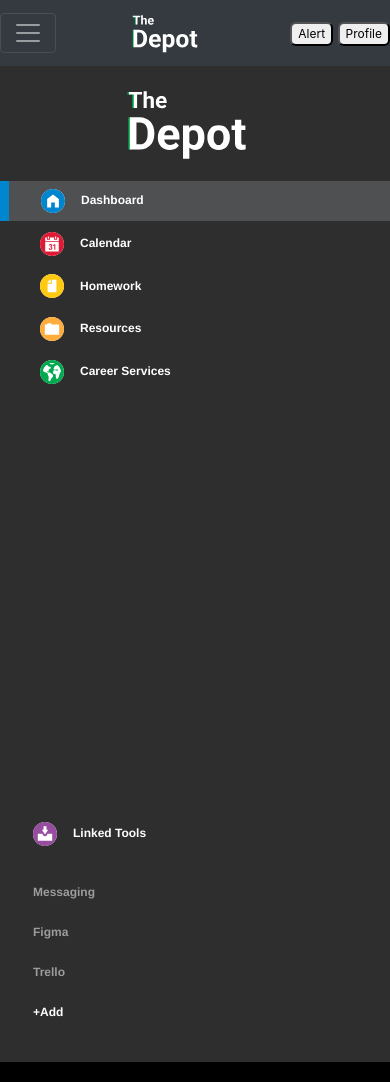
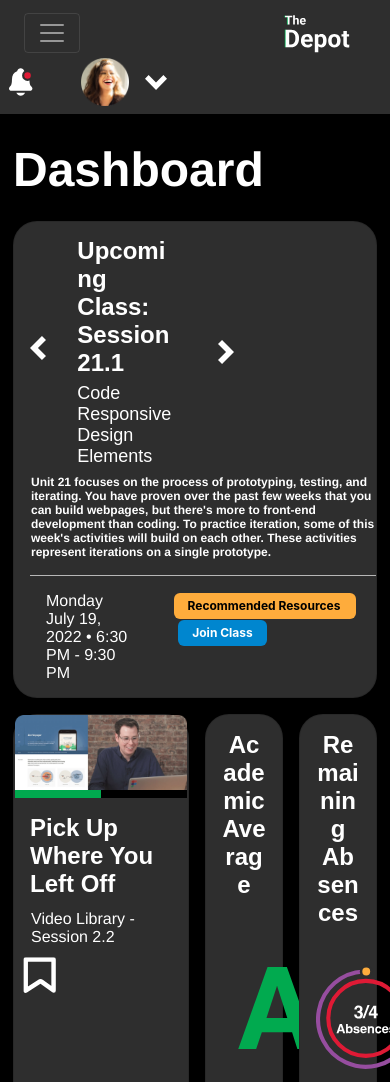
Before and after one commit to awiatros/UX_UI_Final-2, a plain HTML site: page index.html in a window 390 px wide. Shown: the top 1082 px of the page. Drawn offline with nearby package versions, Linux system fonts and the light colour scheme.

Commit message:
Dashboard desktop done

```diff
--- a/css/style.css
+++ b/css/style.css
@@ -48,8 +48,6 @@
     font-weight: bold;
 }
 
-
-
 h1 {
     color: white;
     font: bold 30px "Helvetica", sans-serif
@@ -83,7 +81,12 @@ button {
 
 .mobile-nav {
     padding: 8px 0px;
+    background-color: #2E2E2E !important;
+    right: 0px !important;
+    width: 100%;
+    margin: 0px;
 }
+
 .nav-subhead {
     border: 1px solid black;
     padding: 8px 0;
@@ -151,16 +154,12 @@ button {
     padding: 0.5rem 1rem;
 }
 
-.nav-link {
-    border: 1px solid black;
-}
-
 .nav-link:hover {
     cursor: pointer;
 }
 
 .spacer-nav {
-    height: 50vh;
+    height: 51vh;
 }
 
 .side-icon {
@@ -518,13 +517,14 @@ th {
 
 /*Media Queries*/
 
-@media (min-width: 769px) {
+@media (min-width: 990px) {
     .mobile-nav {
         display: none;
     }
 }
+
 @media (max-width: 768px) {
-    .right-sidebar, .side-nav {
+    .right-sidebar {
         display: none;
     }
 }
--- a/index.html
+++ b/index.html
@@ -15,25 +15,25 @@
 
 <body>
   <!--Mobile Nav-->
-  <nav class="navbar navbar-expand-lg navbar-dark bg-dark mobile-nav">
-    <button class="navbar-toggler" type="button" data-toggle="collapse" data-target="#navbarNavDropdown"
+  <nav class="navbar navbar-expand-lg navbar-dark bg-dark mobile-nav px-4">
+    <button class="navbar-toggler mr-5" type="button" data-toggle="collapse" data-target="#navbarNavDropdown"
       aria-controls="navbarNavDropdown" aria-expanded="false" aria-label="Toggle navigation">
       <span class="navbar-toggler-icon"></span>
     </button>
-    <div>
+    <div class="pl-5">
       <a class="navbar-brand" href="#">
-        <img src="images/logo.svg" width=auto height="40" class="d-inline-block align-top" alt="">
+        <img src="images/logo.svg" width=auto height="40" class="d-inline-block align-top" alt="text image displaying 'the Depot'">
       </a>
     </div>
     <div>
-      <button>Alert</button>
-      <button>Profile</button>
+      <div class="row right-icons d-flex justify-content-between">
+        <img src="images/alert.svg" class="icon py-auto my-auto pr-4 mr-4" alt="bell with red dot in top right">
+        <img src="images/profile.png" class="profile py-auto my-auto" alt="round image of smiling woman">
+        <img src="images/chev-down.svg" class="icon-sm chev-down py-auto my-auto mr-4 ml-3" alt="downard-pointing chevron">
+      </div>
     </div>
     <div class="collapse navbar-collapse" id="navbarNavDropdown">
       <ul class="navbar-nav">
-        <li class="nav-item active">
-          <a class="nav-link" href="#">Dashboard <span class="sr-only">(current)</span></a>
-        </li>
         <li class="nav-item">
           <a class="nav-link" href="#">Calendar</a>
         </li>
@@ -47,7 +47,7 @@
           <a class="nav-link" href="#">Career Services</a>
         </li>
         <li class="nav-item nav-subhead">
-          <p>Linked Tools</p>
+          <p class="text-white text-bold">Linked Tools</p>
         </li>
         <li class="nav-item">
           <a class="nav-link" href="#">Messaging</a>
@@ -67,32 +67,32 @@
   <!--Main-->
   <div class="row dash-main">
     <!--Side Nav-->
-    <div class="col-lg-2 col-md-2 d-block h-100 side-nav">
+    <div class="col-lg-2 col-md-2 d-none d-lg-block h-100 side-nav">
       <nav class="navbar pl-0">
         <div class="navbar-brand pl-0 mx-auto my-2">
           <img src="images/logo.svg" width=120 class="d-inline-block align-top" alt="The Depot">
         </div>
       </nav>
       <div class="nav-set">
-        <div class="row nav-link current-page d-flex">
+        <div class="row current-page d-flex">
           <div class="nav-tag"></div>
           <a class="sidebar-link dash-bar ml-3" href="#"><img src="images/dash-icon.svg"
               alt="blue circle with house icon" class="side-icon pr-3">Dashboard</a>
         </div>
-        <div class="row nav-link ml-4">
-          <a class="sidebar-link" href="#"><img src="images/cal-icon.svg" alt="red circle with calendar icon"
+        <div class="row nav-link pl-5">
+          <a class="sidebar-link pl-2" href="#"><img src="images/cal-icon.svg" alt="red circle with calendar icon"
               class="side-icon pr-3">Calendar</a>
         </div>
-        <div class="row nav-link ml-4">
-          <a class="sidebar-link" href="#"><img src="images/homework.svg" alt="yellow circle with paper icon"
+        <div class="row nav-link pl-5">
+          <a class="sidebar-link pl-2" href="#"><img src="images/homework.svg" alt="yellow circle with paper icon"
               class="side-icon pr-3">Homework</a>
         </div>
-        <div class="row nav-link ml-4">
-          <a class="sidebar-link" href="#"><img src="images/resources.svg" alt="orange circle with folder icon"
+        <div class="row nav-link pl-5">
+          <a class="sidebar-link pl-2" href="#"><img src="images/resources.svg" alt="orange circle with folder icon"
               class="side-icon pr-3">Resources</a>
         </div>
-        <div class="row nav-link ml-4">
-          <a class="sidebar-link" href="#"><img src="images/career.svg" alt="globe icon" class="side-icon pr-3">Career
+        <div class="row nav-link pl-5">
+          <a class="sidebar-link pl-2" href="#"><img src="images/career.svg" alt="globe icon" class="side-icon pr-3">Career
             Services</a>
         </div>
         <div class="spacer-nav"></div>
@@ -119,7 +119,7 @@
       </div>
     </div>
     <!--Center Content-->
-    <div class="col-lg-7 col-md-7 h-100 main-content">
+    <div class="col-lg-7 col-md-12 h-100 main-content">
       <p class="page-title mt-4 mb-4 ml-4">Dashboard</p>
       <!--Class Card-->
       <div class="row course-overview ml-4 mb-3 mr-4 pt-auto pb-auto">
@@ -213,20 +213,20 @@
       </div>
     </div>
     <!--Right Sidebar-->
-    <div class="col-lg-3 col-md-3 right-sidebar px-4">
-      <div class="row right-icons mb-5 mt-4 mr-3 d-flex justify-content-between">
+    <div class="col-lg-3 col-md-12 right-sidebar px-4">
+      <div class="row right-icons mb-5 mt-4 mr-3 d-none d-xl-flex justify-content-between">
         <img src="images/alert.svg" class="icon py-auto my-auto pr-4 ml-4 mr-4" alt="bell with red dot in top right">
         <img src="images/profile.png" class="profile py-auto my-auto" alt="round image of smiling woman">
         <p class="cal-subhead py-auto my-auto">Joan Gingham</p>
         <img src="images/chev-down.svg" class="icon-sm chev-down py-auto my-auto mr-4" alt="downard-pointing chevron">
       </div>
-      <div class="row calendar cal-month d-flex justify-content-between" id="cal-a">
+      <div class="row calendar cal-month d-none d-xl-flex justify-content-between" id="cal-a">
         <div class="d-flex">
           <p class="ml-4 mb-2 right-subhead">March 2022</p>
           <img src="images/chev-right.svg" class="side-icon icon-chev mb-3 pl-4" alt="right-facing chevron">
         </div>
         <img src="images/plus.svg" class="icon mr-5" alt="whie plus sign in blue square">
-        <table class="table table-borderless mb-5 mx-5">
+        <table class="table table-borderless mx-5">
           <thead>
             <tr>
               <td scope="col" class="pb-3 wkday">Sun</th>
@@ -298,7 +298,7 @@
           </tbody>
         </table>
       </div>
-      <p class="body right-subhead">Timeline</p>
+      <p class="body right-subhead mt-5">Timeline</p>
       <div class="row time-task p-2 mx-2 d-flex justify-content-between" id="task-1">
         <p class="body-m-blk mb-2 py-1">Session 24.3 Final Group Project Due</p>
         <p class="body-sm-blk mb-1">Monday March 14th, 6:30 PM</p>
@@ -321,7 +321,7 @@
           <img class="view-all" src="images/chev-right.svg" alt="right-pointing chevron">
         </div>
       </div>
-      <div class="row reminder-list mx-4 p-3">
+      <div class="row d-flex flex-column reminder-list mx-4 p-3">
         <div class="row mb-2 d-flex">
           <label class="container body-m">
             <input type="checkbox">
```
